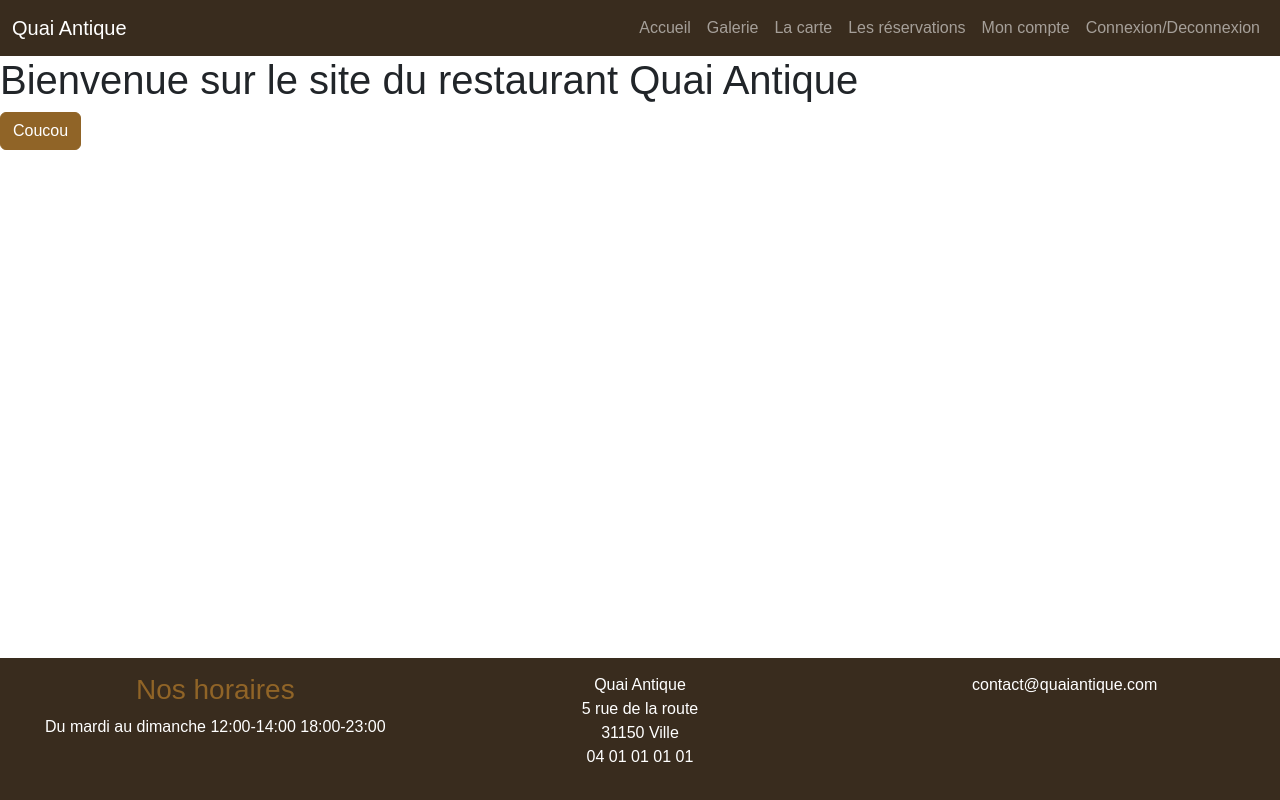
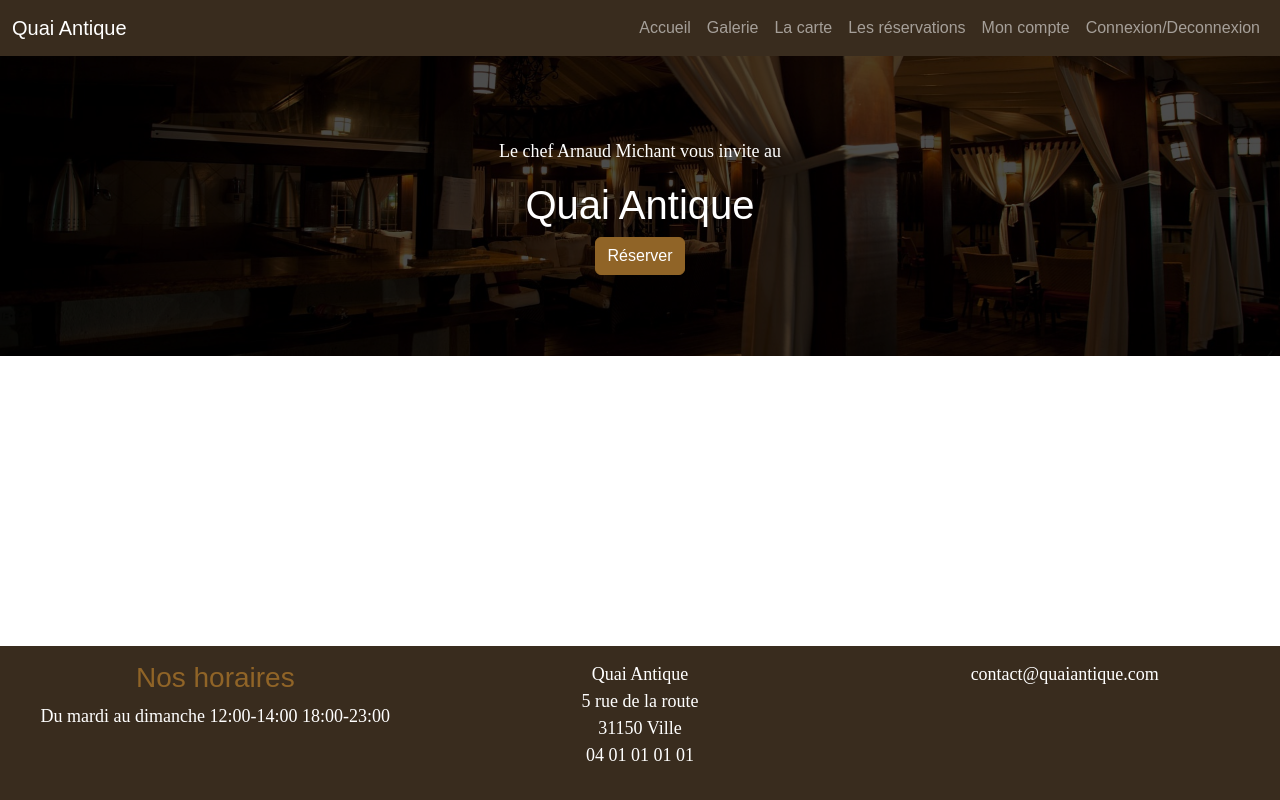
Before and after one commit to Lis3ee/QuaiAntiqueRestaurantFront, a website with bundled scripts: page index.html in a window 1280 px wide. Built offline with nearby package versions, Linux system fonts and the light colour scheme; files whose address does not match are found by name; a web font is replaced by a local one.

Commit message:
Ajout Images + Bloc BIGTITLE

```diff
--- a/Pages/home.html
+++ b/Pages/home.html
@@ -1,3 +1,7 @@
-<h1>Bienvenue sur le site du restaurant Quai Antique</h1>
-
-<button class="btn btn-primary">Coucou</button>
+<div class="hero-scene text-center text-white">
+    <div class="hero-scene-content">
+        <p>Le chef Arnaud Michant vous invite au</p>
+        <h1>Quai Antique</h1>
+        <button class="btn btn-primary">Réserver</button>
+    </div>
+</div>
--- a/Router/allRoutes.js
+++ b/Router/allRoutes.js
@@ -2,7 +2,7 @@ import Route from "./Route.js";
 
 //Définir ici vos routes
 export const allRoutes = [
-    new Route("/", "Accueil", "/pages/home.html"),];
+    new Route("/", "Accueil", "/Pages/home.html"),];
 
 //Le titre s'affiche comme ceci : Route.titre - websitename
 export const websiteName = "Quai Antique";
--- a/package.json
+++ b/package.json
@@ -1,6 +1,7 @@
 {
   "dependencies": {
     "bootstrap": "^5.3.3",
-    "bootstrap-icons": "^1.11.3"
+    "bootstrap-icons": "^1.11.3",
+    "sass": "^1.71.1"
   }
 }
--- a/scss/_custom.scss
+++ b/scss/_custom.scss
@@ -3,6 +3,6 @@ $secondary: #B6AC97;
 $dark:#392C1E;
 $black:  #292222;
 $font-family-sans-serif: "Montserrat", sans-serif !default;
-$font-family-sans-serif: "Hind Madurai", serif !default;
+$font-family-serif: "Hind Madurai", serif !default;
 
 @import "../node_modules/bootstrap/scss/bootstrap";
--- a/scss/main.scss
+++ b/scss/main.scss
@@ -16,3 +16,36 @@ footer.footer{
     bottom: 0;
     width:100%;
 }
+
+p{
+    font-family: $font-family-serif;
+    font-size: 18px;
+}
+
+.hero-scene{
+
+    position: relative;
+    &::before{
+        content:"";
+        position: absolute;
+        top: 0;
+        left:0;
+        width:100%;
+        height:100%;
+        background-image: url(../Images/FondHeroScene.jpg);
+        background-size: cover;
+        background-position: center;
+        filter: brightness(0.3);
+    }
+    *{
+        position:relative;
+    }
+
+    .hero-scene-content{
+        height: 300px;
+        display: flex;
+        flex-direction: column;
+        align-items: center;
+        justify-content: center;
+    }
+}
```
Also changed, not shown: Images/FondHeroScene.jpg (added), Images/abstract-1238657.jpg (added), scss/main.css, 6 other files.
